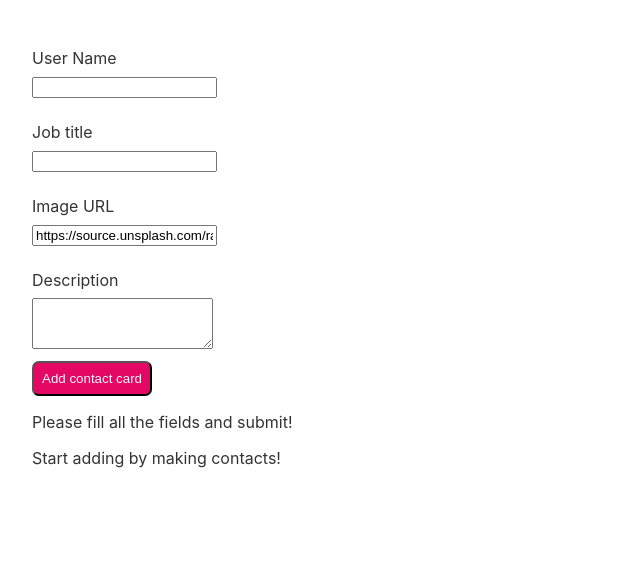
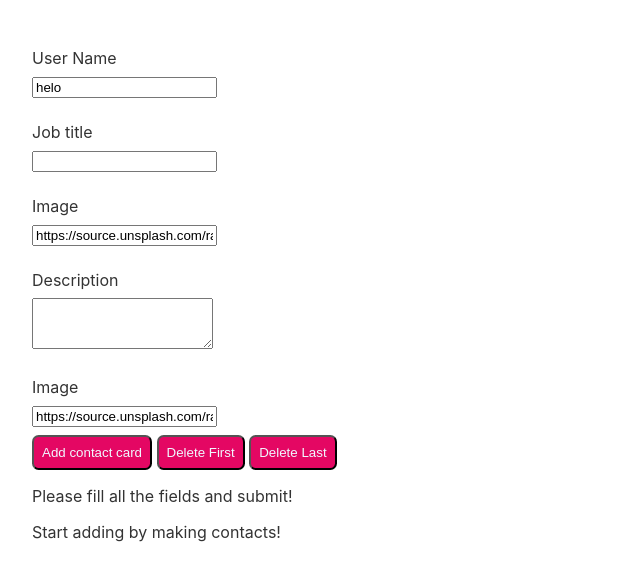
Before and after one commit to Aparna003/svelte-course, a Svelte app: page / in a window 1280 px wide. Shown: the top 580 px of the page, without its empty margins (0-640 px from the left). Built offline with nearby package versions, Linux system fonts and the light colour scheme.

Commit message:
lists and keys

```diff
--- a/src/App.svelte
+++ b/src/App.svelte
@@ -1,13 +1,14 @@
 <script>
 	import ContactCard from "./ContactCard.svelte";
-	export let userName;
+    let userName="helo";
 	let jobTitle="";
 	let description="";
 	let userImage="https://source.unsplash.com/random";
     let formState='empty';
 	let createdContact=[];
 	function addContact(){
-		if(userName.trim().length==0 ||
+		if(
+        userName.trim().length==0 ||
 		jobTitle.trim().length==0 ||
 		userImage.trim().length==0 ||
 		description.trim().length==0
@@ -18,14 +19,23 @@
 		createdContact= [
 			...createdContact,
 			{
+			id: Math.random(),
 			userName,
 			jobTitle,
 			userImage,
 			description
-		}];
+		}
+	   ];
+		formState="done";
+		}
 
-		formState='done';
+		function deleteFirst(){
+			createdContact = createdContact.slice(1);
 		}
+		function deleteLast(){
+			createdContact= createdContact.slice(0,-1);
+		}
+
 </script>
 
 <div class="form">
@@ -38,15 +48,22 @@
 		<input type="text" bind:value={jobTitle} id="jobTitle" />
 	</div>
 	<div class="form-control">
-		<label for="image">Image URL</label>
+		<label for="image">Image</label>
 		<input type="text" bind:value={userImage} id="image" />
 	</div>
 	<div class="form-control">
 		<label for="desc">Description</label>
 		<textarea rows="3" bind:value={description} id="desc" />
 	</div>
+	<div class="form-control">
+		<label for="image">Image</label>
+		<input type="text" bind:value={userImage} id="image" />
+	</div>
+
 </div>
 <button on:click="{addContact}">Add contact card</button>
+<button on:click="{deleteFirst}">Delete First</button>
+<button on:click="{deleteLast}">Delete Last</button>
 
 
 {#if formState==="invalid"}
@@ -54,7 +71,7 @@
 {:else}
 <p>Please fill all the fields and submit!</p>
 {/if}
-{#each createdContact as contact,i}
+{#each createdContact as contact,i (contact.id)}
 <h2># {i+1}</h2>
 <!-- <ContactCard userName={contact.userName}
 jobTitle={contact.title}
--- a/src/ContactCard.svelte
+++ b/src/ContactCard.svelte
@@ -3,6 +3,7 @@
     export let jobTitle;
     export let description;
     export let userImage;
+    const initialName= userName;
 </script>
 
 
@@ -59,7 +60,7 @@ h2{
             <img src="{userImage}" alt="{userName}" />
         </div>
         <div class="user-data">
-            <h1>{userName}</h1>
+            <h1>{userName}/ {initialName}</h1>
             <h2>{jobTitle}</h2>
         </div>
     </header>
```
